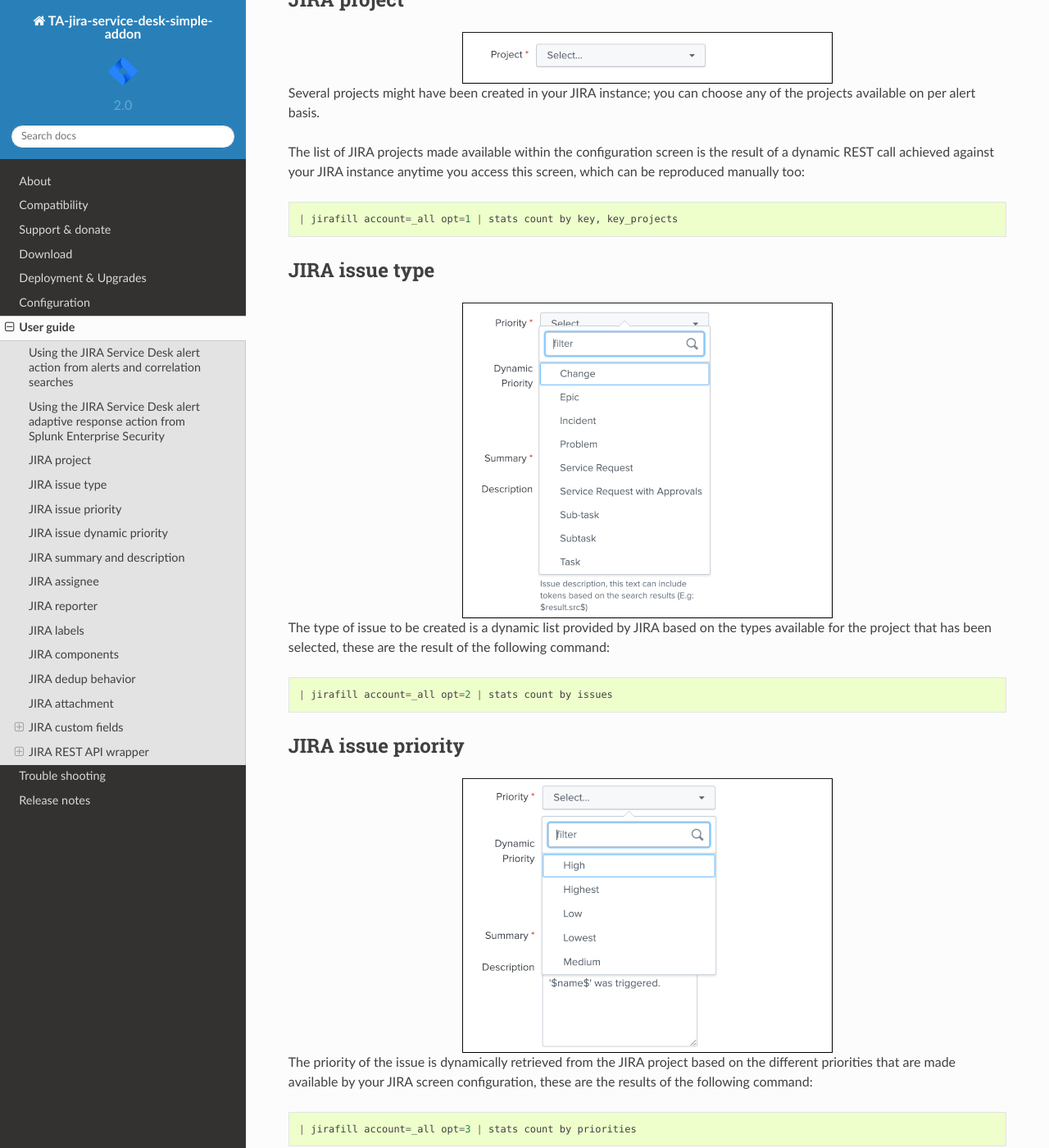
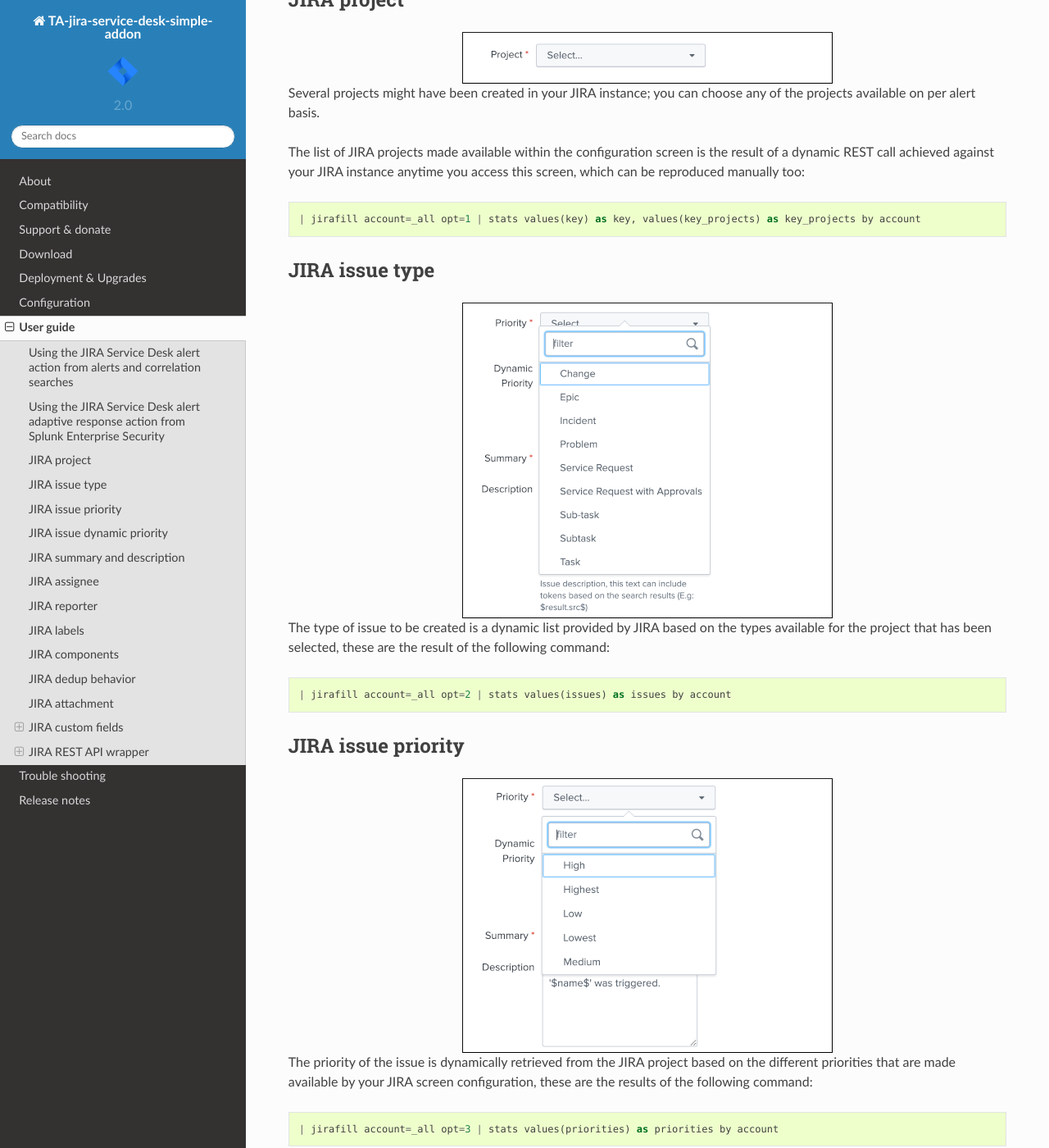
Before and after one commit to guilhemmarchand/TA-jira-service-desk-simple-addon, a Sphinx documentation site: the page built from docs/userguide.rst, in a window 1280 px wide and 1400 px high, scrolled down 2399 px. Shown: the whole window at 82% size. Built offline with Sphinx 7.4.7 and the Read the Docs theme 2.0.0, drawn with Linux system fonts in a browser that asks for light colours.

Commit message:
fix minor docs issues

```diff
--- a/docs/configuration.rst
+++ b/docs/configuration.rst
@@ -245,7 +245,7 @@
 
 ::
 
-   | jirafill account=_all opt=1 | stats count by key, key_projects
+   | jirafill account=_all opt=1 | stats values(key) as key, values(key_projects) as key_projects by account
 
 If the command returns the list of your JIRA projects per account configured, then the connectivity is successful:
 
--- a/docs/userguide.rst
+++ b/docs/userguide.rst
@@ -38,7 +38,7 @@
 
 ::
 
-    | jirafill account=_all opt=1 | stats count by key, key_projects
+    | jirafill account=_all opt=1 | stats values(key) as key, values(key_projects) as key_projects by account
 
 JIRA issue type
 ===============
@@ -51,7 +51,7 @@
 
 ::
 
-    | jirafill account=_all opt=2 | stats count by issues
+    | jirafill account=_all opt=2 | stats values(issues) as issues by account
 
 JIRA issue priority
 ===================
@@ -64,7 +64,7 @@
 
 ::
 
-    | jirafill account=_all opt=3 | stats count by priorities
+    | jirafill account=_all opt=3 | stats values(priorities) as priorities by account
 
 JIRA issue dynamic priority
 ===========================
```
